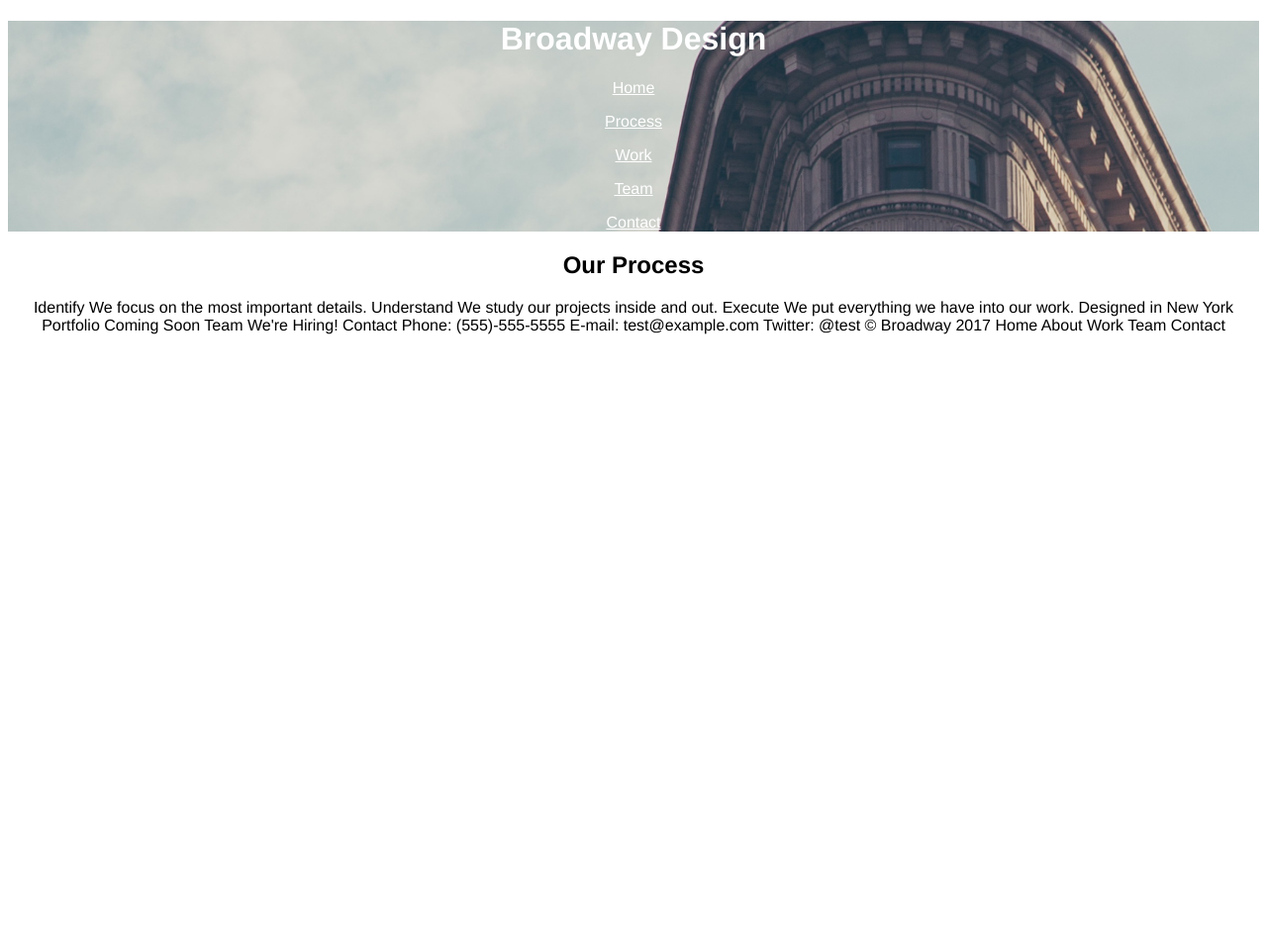
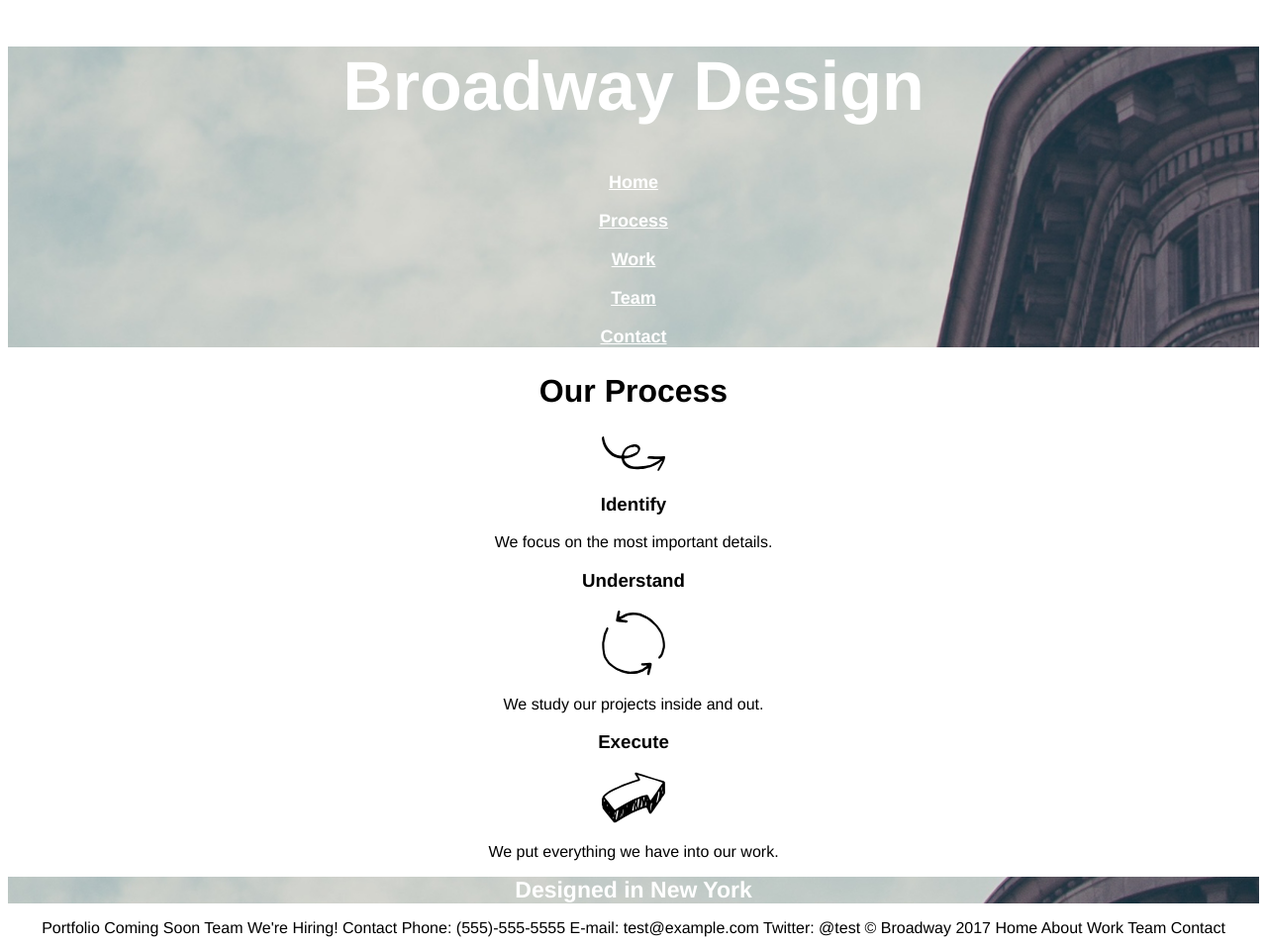
Before and after one commit to VashK/broadway, a plain HTML site: page index.html in a window 1280 px wide. Shown: the whole page at 99% size. Before the commit the page ends 800 px from the top, so only its background shows below. Drawn offline with Linux system fonts and the light colour scheme.

Commit message:
Through partway the project.

```diff
--- a/index.html
+++ b/index.html
@@ -2,11 +2,11 @@
 <html>
   <head>
     <title>Broadway Design</title>
-    <link rel="stylesheet" href="./resources/css/style.css" type="text/css">
+    <link rel="stylesheet" href="/resources/css/style.css" type="text/css">
   </head>
   <body>
     <div class="content-center">
-      <div class="headertop">
+      <div class="headertop bold">
         <h1>Broadway Design</h1>
         <div id="nav">
           <p>
@@ -27,28 +27,40 @@
         </div>
       </div>
 
-      <div id="process">
-        <h2>Our Process</h2>
-        <p></p>
+      <div id="mainsection">
+          <div id="process">
+            <h2>Our Process</h2>
+            <p>
+              <img src="./resources/icons/identify.svg" alt="identify">
+            </p>
+            <h3>Identify</h3>
+            <p>
+                We focus on the most important details.
+            </p>
+            <h3>Understand</h3>
+            <p>
+              <img src="./resources/icons/understand.svg" alt="understand">
+            </p>
+            <p>We study our projects inside and out.
+            </p>
+          </div>
+          <div id="work">
+            <h3>Execute</h3>
+            <p>
+              <img src="./resources/icons/execute.svg" alt="execute">
+            </p>
+            <p>
+              We put everything we have into our work.
+            </p>
+          </div>
+          <div id="nyc">
+            <h1>Designed in New York</h1>
+          </div>
       </div>
 
 
 
-      Identify
 
-      We focus on the most important details.
-
-
-      Understand
-
-      We study our projects inside and out.
-
-
-      Execute
-
-      We put everything we have into our work.
-
-      Designed in New York
 
       Portfolio
 
--- a/resources/css/style.css
+++ b/resources/css/style.css
@@ -1,5 +1,14 @@
 body {
     font-family: Helvetica;
+}
+
+h1 {
+    font-size: 70px;
+    color: white;
+}
+
+.bold {
+    font-weight: bold;
 }
 
 .content-center {
@@ -15,3 +24,25 @@ body {
 #nav  a {
   color: white;
 }
+
+#nav {
+    font-size: 18px;
+}
+
+#process h2, #process h3 {
+    font-weight: bold;
+    ffont-size: 18px;
+}
+
+h2 {
+    font-size: 32px;
+    font-weight: bold;
+}
+
+#nyc {
+    background-image: url(../images/the-flatiron-building.png)
+}
+
+#nyc h1{
+    font-size: 23px;
+}
```
